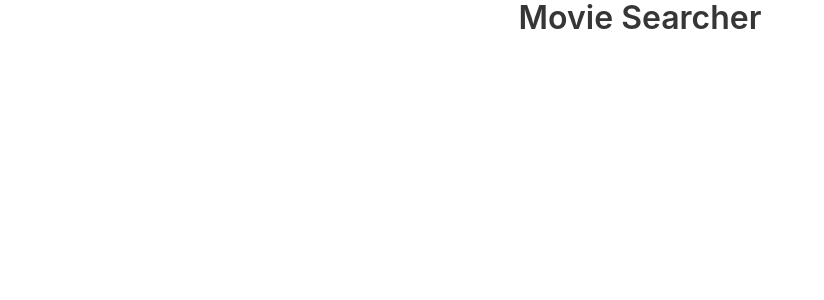
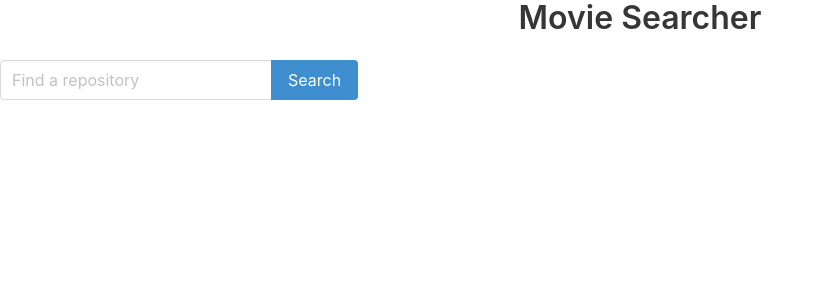
Before and after one commit to katherinebl/movies-searcher, a React (Create React App) app: page / in a window 1280 px wide. Shown: the top 300 px of the page, without its empty margins (0-824 px from the left). Built offline with nearby package versions, Linux system fonts and the light colour scheme.

Commit message:
Added and used SearchForm component

```diff
--- a/src/App.js
+++ b/src/App.js
@@ -1,5 +1,6 @@
 import React from 'react';
 import { Title } from './components/Title'
+import { SearchForm } from './components/SearchForm'
 import './App.css';
 import 'bulma/css/bulma.css'
 
@@ -7,6 +8,7 @@ function App() {
   return (
     <div className="App">
       <Title>Movie Searcher</Title>
+      <SearchForm></SearchForm>
     </div>
   );
 }
--- /dev/null
+++ b/src/components/SearchForm.js
@@ -0,0 +1,22 @@
+import React, { Component } from 'react'
+
+export class SearchForm extends Component {
+  render() {
+    return (
+      <div class="field has-addons">
+        <div class="control">
+          <input
+            class="input"
+            type="text"
+            placeholder="Find a repository"
+          />
+        </div>
+        <div class="control">
+          <a class="button is-info">
+            Search
+          </a>
+        </div>
+      </div>
+    )
+  }
+}
```
